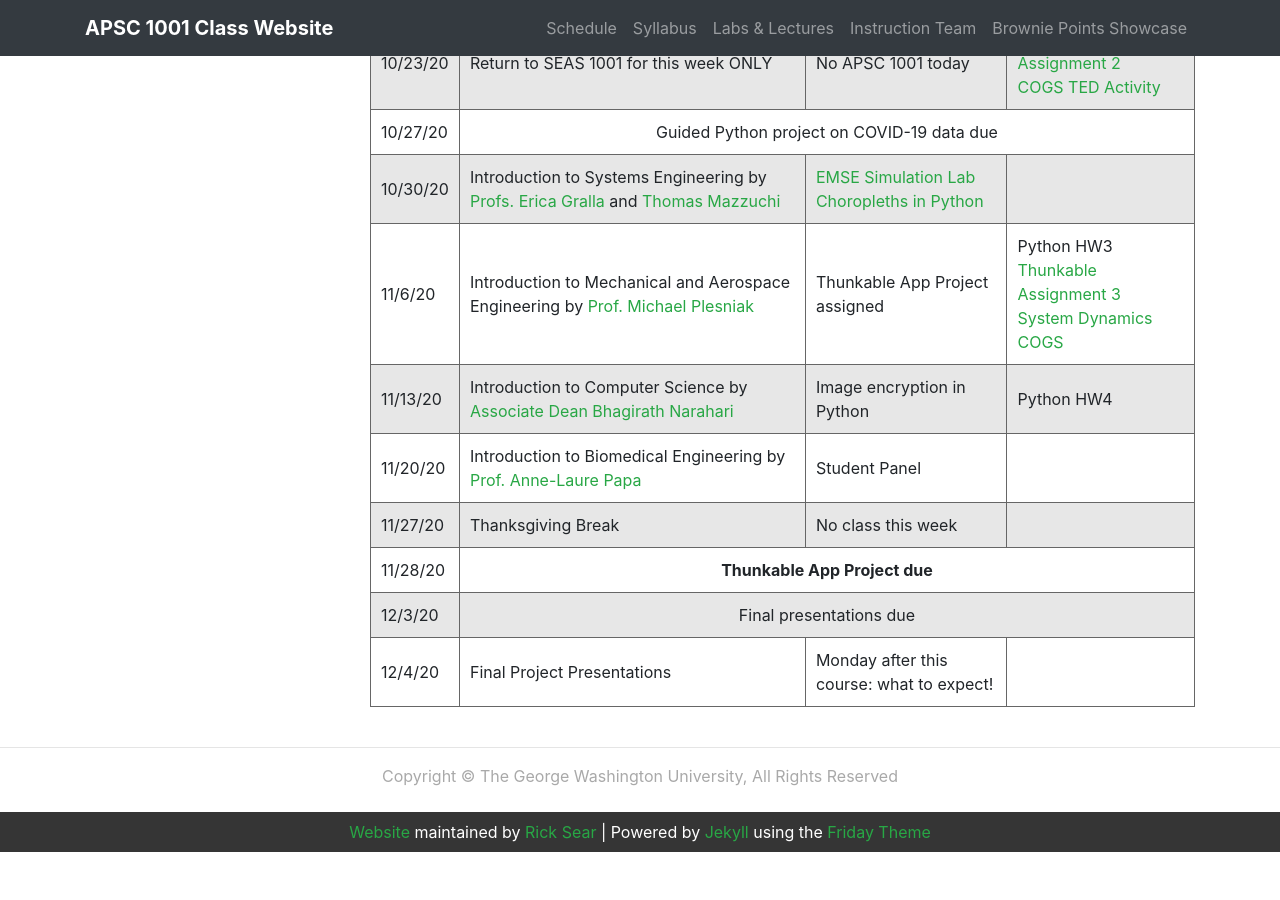
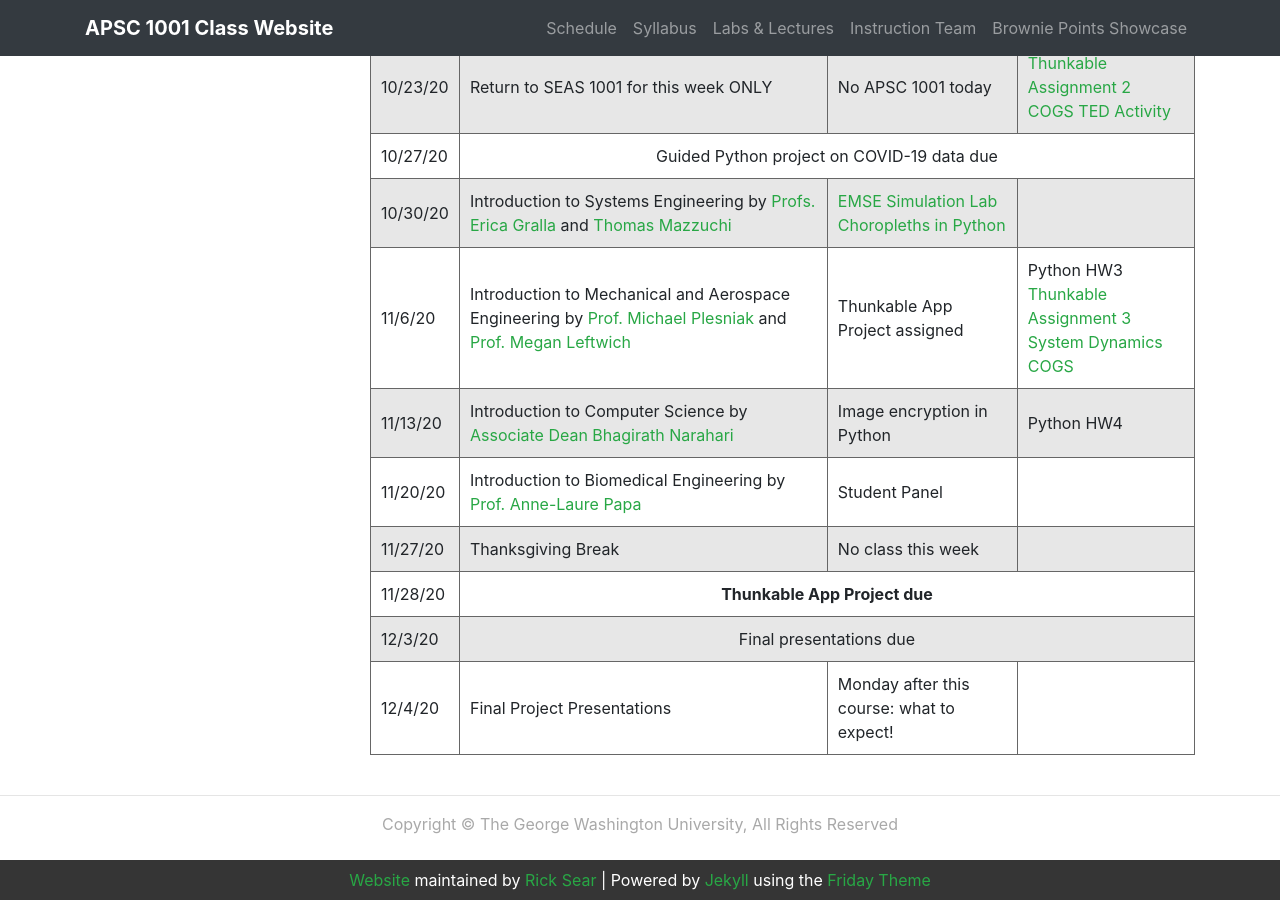
Before and after one commit to GWU-APSC1001/gwu-apsc1001.github.io, a Jekyll site: the page built from _pages/schedule.md, in a window 1280 px wide and 900 px high, scrolled down 703 px. Built offline with Jekyll 4.4.1, drawn with Linux system fonts in a browser that asks for light colours; before the commit the page ends 1555 px from its top, so only the background shows below that.

Commit message:
Add Leftwich to MAE 11/6

```diff
--- a/_pages/schedule.md
+++ b/_pages/schedule.md
@@ -63,7 +63,7 @@ title: Course Schedule
     </tr>
     <tr>
       <td style="text-align: left">11/6/20</td>
-      <td style="text-align: left">Introduction to Mechanical and Aerospace Engineering by <a href="https://www.seas.gwu.edu/michael-w-plesniak" target="_blank">Prof. Michael Plesniak</a></td>
+      <td style="text-align: left">Introduction to Mechanical and Aerospace Engineering by <a href="https://www.seas.gwu.edu/michael-w-plesniak" target="_blank">Prof. Michael Plesniak</a> and <a href="https://leftwichlab.seas.gwu.edu/" target="_blank">Prof. Megan Leftwich</a></td>
       <td style="text-align: left">Thunkable App Project assigned</td>
       <td>Python HW3<br><a href="assignments/thunkable-assignment3.html">Thunkable Assignment 3</a><br><a href="https://docs.google.com/forms/d/e/1FAIpQLScGJIKbpaAfe8nFVy6VNMHMqUghd0vKIZ6uMbcFrYxp_FhJdA/viewform?usp=sf_link" target="_blank">System Dynamics COGS</a></td>
     </tr>
```
